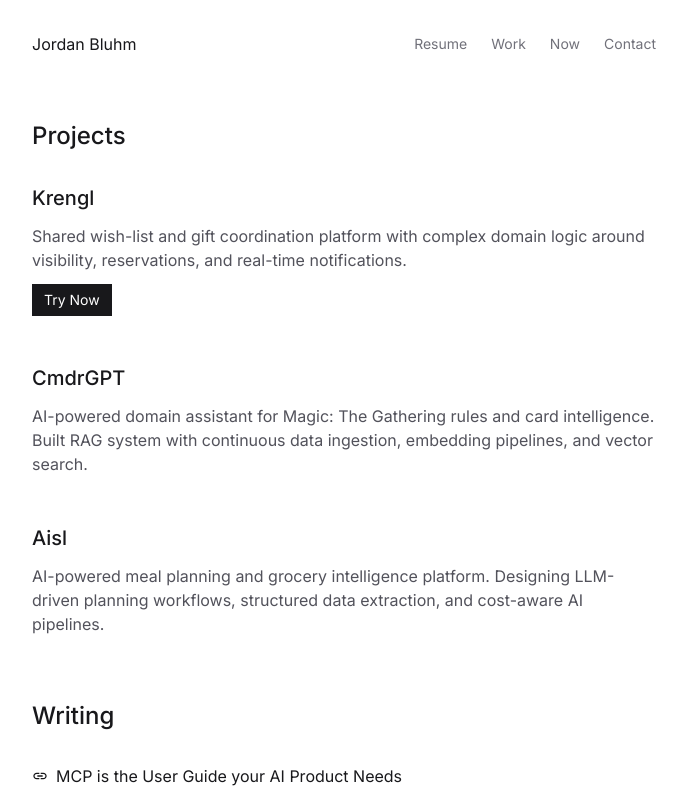
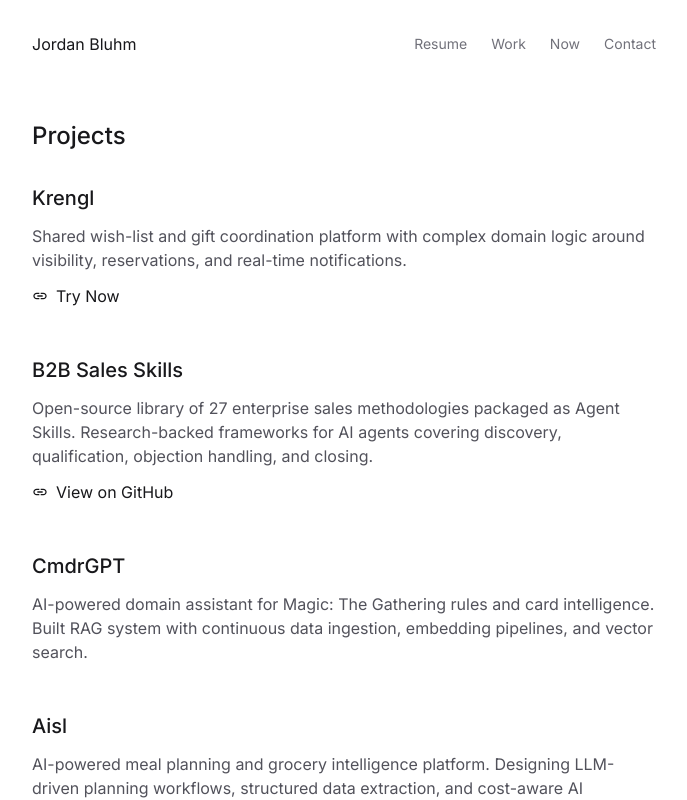
Before and after one commit to jmbluhm/professional-site, a Next.js app: page /work in a window 1280 px wide. Shown: the top 800 px of the page, without its empty margins (296-983 px from the left). Built offline with nearby package versions, Linux system fonts and the light colour scheme.

Commit message:
Change link styling on projects, add sales agent tools on skills on projects

```diff
--- a/src/app/work/page.tsx
+++ b/src/app/work/page.tsx
@@ -1,6 +1,5 @@
 import type { Metadata } from 'next'
 import { Container } from '@/components/Container'
-import { Button } from '@/components/Button'
 import { profile } from '@/data/profile'
 
 export const metadata: Metadata = {
@@ -43,11 +42,23 @@
               <p className="text-zinc-600 dark:text-zinc-400">
                 {project.description}
               </p>
-              {project.name === 'Krengl' && (
+              {project.url && (
                 <div>
-                  <Button href="https://krengl.com" external variant="primary">
-                    Try Now
-                  </Button>
+                  <a
+                    href={project.url}
+                    target="_blank"
+                    rel="noopener noreferrer"
+                    className="flex items-center gap-2 text-zinc-900 dark:text-zinc-100 hover:text-zinc-600 dark:hover:text-zinc-400"
+                  >
+                    <svg
+                      className="w-4 h-4 flex-shrink-0"
+                      fill="currentColor"
+                      viewBox="0 0 24 24"
+                    >
+                      <path d="M3.9 12c0-1.71 1.39-3.1 3.1-3.1h4V7H7c-2.76 0-5 2.24-5 5s2.24 5 5 5h4v-1.9H7c-1.71 0-3.1-1.39-3.1-3.1zM8 13h8v-2H8v2zm9-6h-4v1.9h4c1.71 0 3.1 1.39 3.1 3.1s-1.39 3.1-3.1 3.1h-4V17h4c2.76 0 5-2.24 5-5s-2.24-5-5-5z"/>
+                    </svg>
+                    {project.name === 'Krengl' ? 'Try Now' : 'View on GitHub'}
+                  </a>
                 </div>
               )}
             </div>
--- a/src/data/profile.ts
+++ b/src/data/profile.ts
@@ -255,6 +255,13 @@
         name: 'Krengl',
         description: 'Shared wish-list and gift coordination platform with complex domain logic around visibility, reservations, and real-time notifications.',
         stack: ['Next.js', 'TypeScript', 'Supabase', 'RLS'],
+        url: 'https://krengl.com',
+      },
+      {
+        name: 'B2B Sales Skills',
+        description: 'Open-source library of 27 enterprise sales methodologies packaged as Agent Skills. Research-backed frameworks for AI agents covering discovery, qualification, objection handling, and closing.',
+        stack: ['Agent Skills', 'MCP', 'Claude Code'],
+        url: 'https://github.com/jmbluhm/b2b-sales-skills',
       },
       {
         name: 'CmdrGPT',
```
